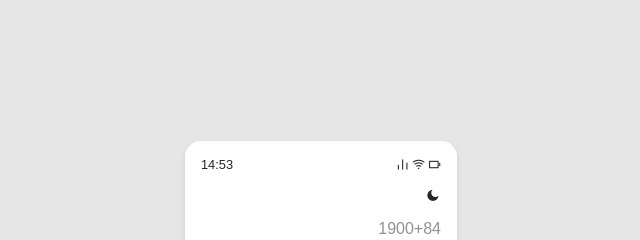
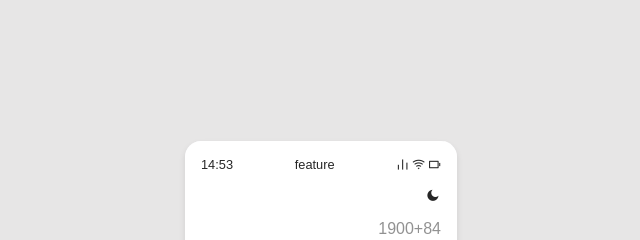
Before and after one commit to jobithmb/vanilla-js-calc, a plain HTML site: page index.html in a window 1280 px wide. Shown: the top 240 px of the page, 319-959 px from the left. Drawn offline with nearby package versions, Linux system fonts and the light colour scheme.

Commit message:
added branch name

```diff
--- a/index.html
+++ b/index.html
@@ -15,6 +15,7 @@
         <div class="calc-display">
             <div class="calc-display-status">
                 <div class="time" id="time">12:00</div>
+                <div class="branch">feature</div>
                 <div class="icons">
                     <i class="ri-bar-chart-line"></i>
                     <i class="ri-wifi-line"></i>
```
